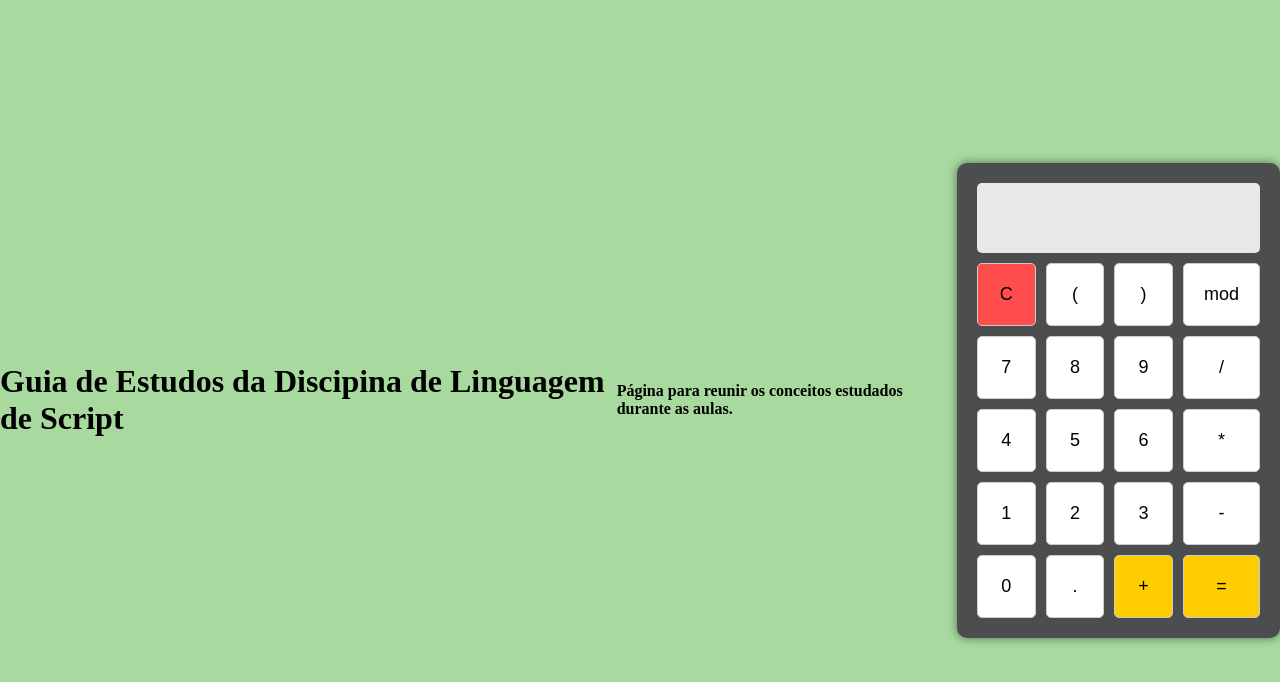
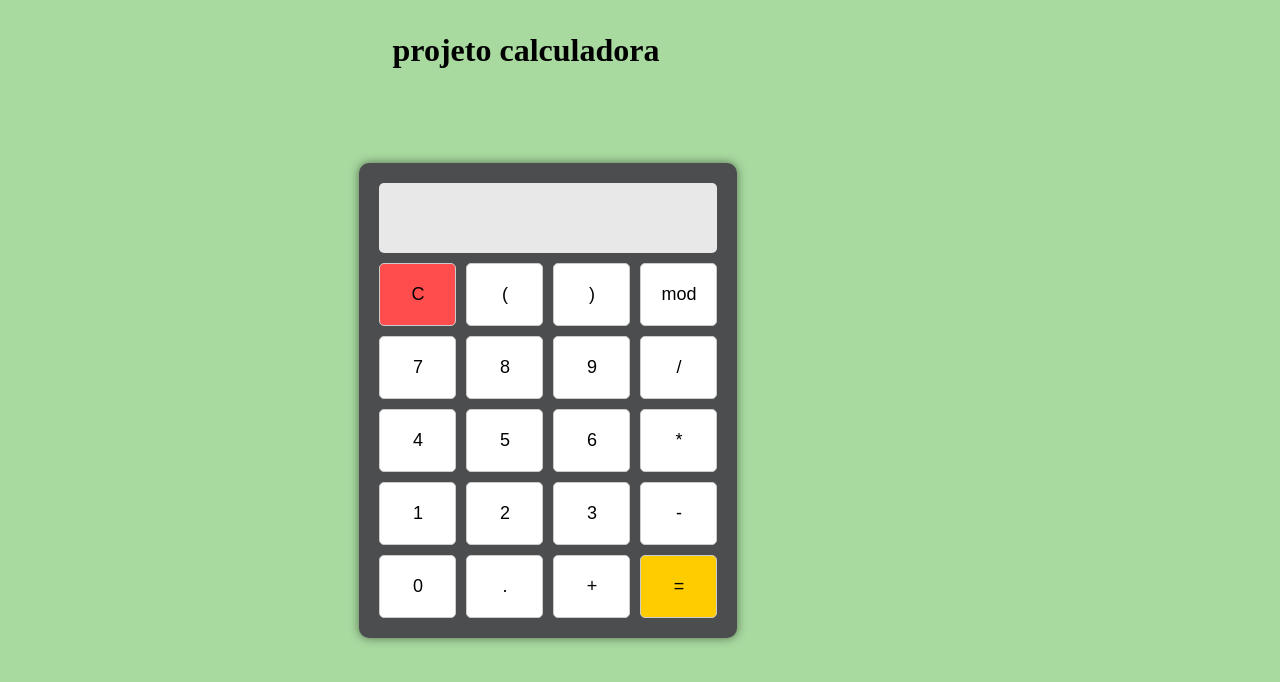
Before and after one commit to Mateuslima18/projetocalculadora, a plain HTML site: page index.html in a window 1280 px wide. Drawn offline with Linux system fonts and the light colour scheme.

Commit message:
finalizada

```diff
--- a/css/estilo.css
+++ b/css/estilo.css
@@ -6,12 +6,20 @@ body {
     height: 100vh;
     margin: 0;
 }
+.cimas{
+    margin-top: -700px;
+   margin-left: -150px;
+   display: flex;
+}
+
+
 
 .calculator {
     background-color: #4b4d4f; /* Cor da calculadora */
     border-radius: 10px;
     padding: 20px;
     box-shadow: 0 0 10px rgba(0, 0, 0, 0.5);
+    margin-left: -300px;
 }
 
 .display {
@@ -44,7 +52,7 @@ button.red {
 }
 
 button.orange {
-    background-color: #ffcc00; /* Botões '+' e '=' em amarelo */
+    background-color: #ffcc00; /* botão '=' em amarelo */
 }
 
 button:hover {
--- a/index.html
+++ b/index.html
@@ -7,15 +7,11 @@
     <link rel="stylesheet" href="css/estilo.css">
 </head>
 <body>
+  <div class="cimas">
 
+      <h1 >projeto calculadora</h1>
 
-    <p class="topo">
-
-        <h1 class="guia"> Guia de Estudos da Discipina de Linguagem de Script</h1>
-        <img src="img/ifpb.png" alt="" class="foto1">
-    <h4 class="pagina">Página para reunir os conceitos estudados durante as aulas.</h4>
-    </p>
-
+  </div>
 
 
     <div class="calculator">
@@ -39,7 +35,7 @@
             <button>-</button>
             <button class="zero">0</button>
             <button>.</button>
-            <button class="orange">+</button>
+            <button>+</button>
             <button class="orange">=</button>
         </div>
     </div>
```
